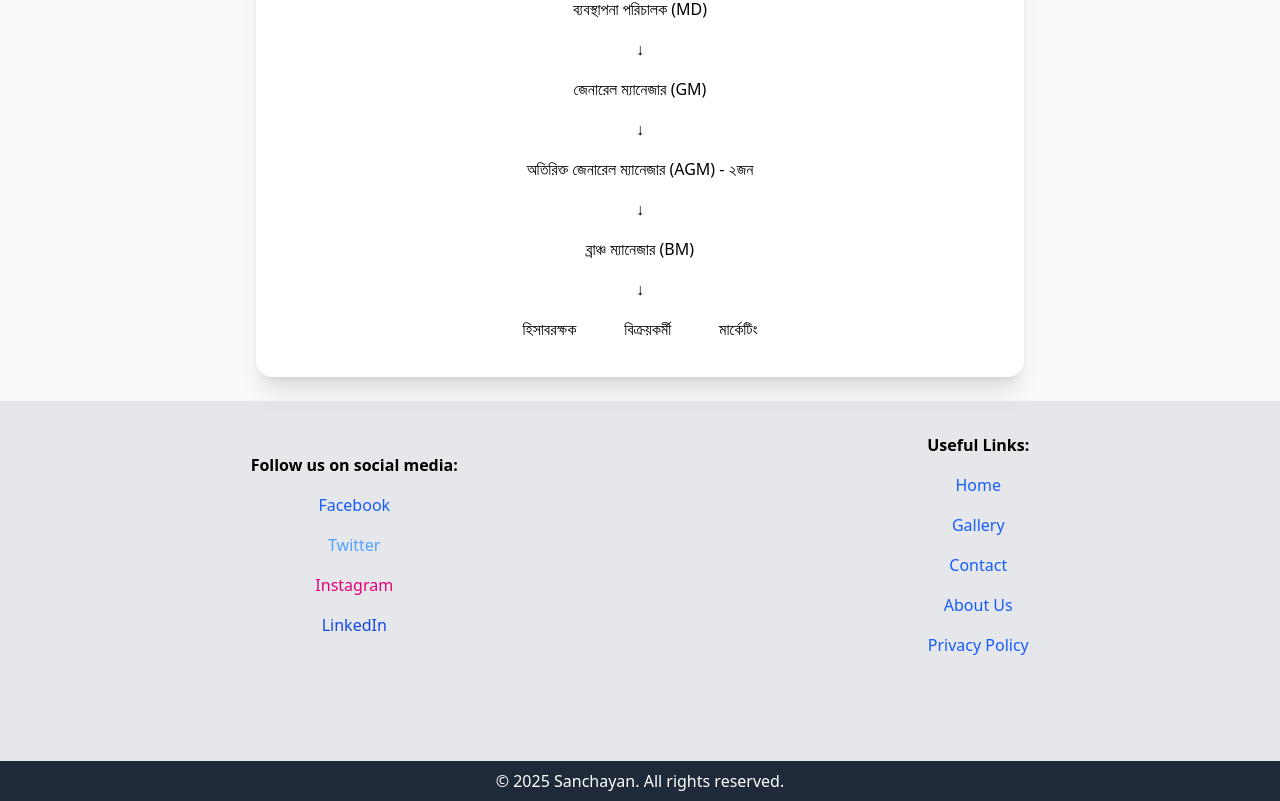
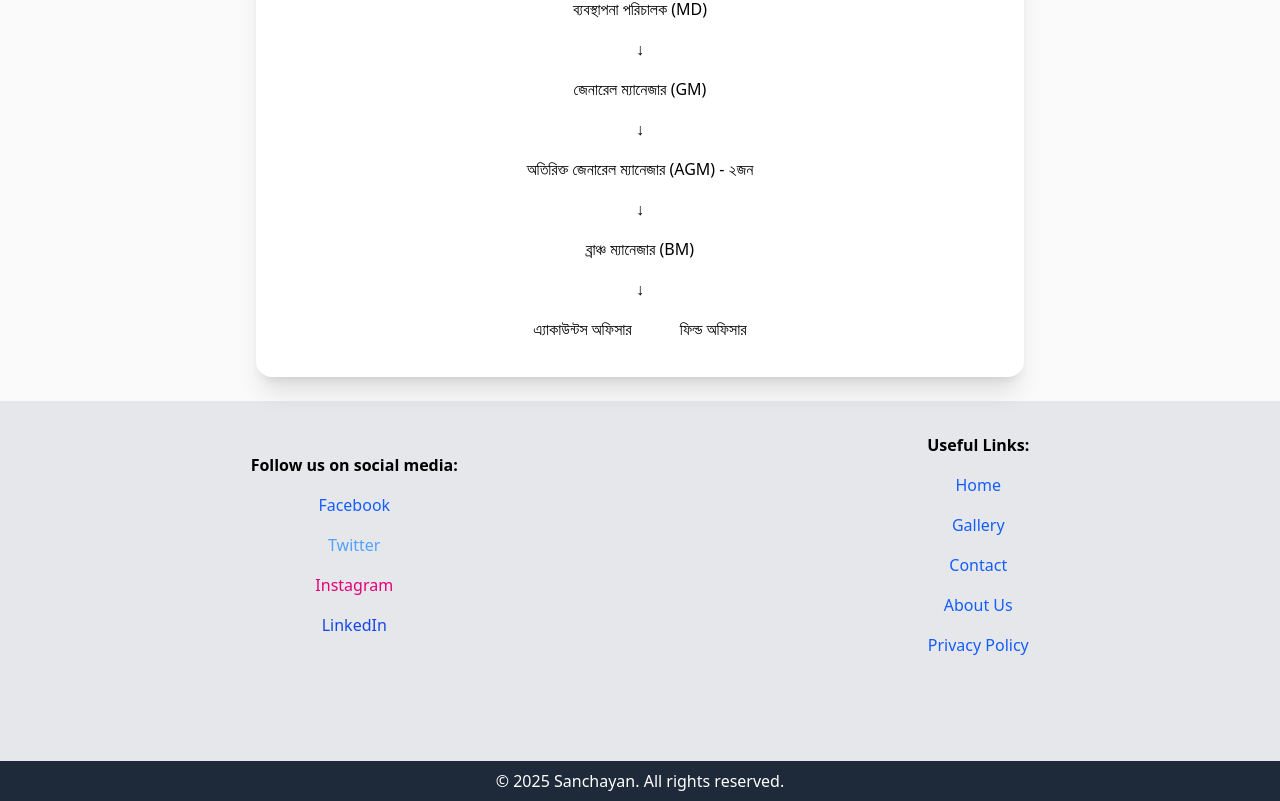
Before and after one commit to MU1147-LEGEND/sanchayan, a React (Vite) app: page /structure in a window 1280 px wide. Shown: the part 720-1521 px from the top of the page. Built offline with nearby package versions, Linux system fonts and the light colour scheme; no server answers.

Commit message:
fix: update job titles in InstitutionalStructure component for accuracy

```diff
--- a/src/components/InstitutionalSstructure.jsx
+++ b/src/components/InstitutionalSstructure.jsx
@@ -41,14 +41,15 @@ export default function InstitutionalStructure() {
                     <span>↓</span>
                     <div className="flex items-start gap-12">
                         <div className="flex flex-col items-center gap-2">
-                            <span className="text-nowrap">অতিরিক্ত জেনারেল ম্যানেজার (AGM) - ২জন</span>
+                            <span className="text-nowrap">
+                                অতিরিক্ত জেনারেল ম্যানেজার (AGM) - ২জন
+                            </span>
                             <span>↓</span>
                             <span>ব্রাঞ্চ ম্যানেজার (BM)</span>
                             <span>↓</span>
                             <div className="flex gap-12">
-                                <span>হিসাবরক্ষক</span>
-                                <span>বিক্রয়কর্মী</span>
-                                <span>মার্কেটিং</span>
+                                <span>এ্যাকাউন্টস অফিসার</span>
+                                <span>ফিল্ড অফিসার</span>
                             </div>
                         </div>
                     </div>
```
